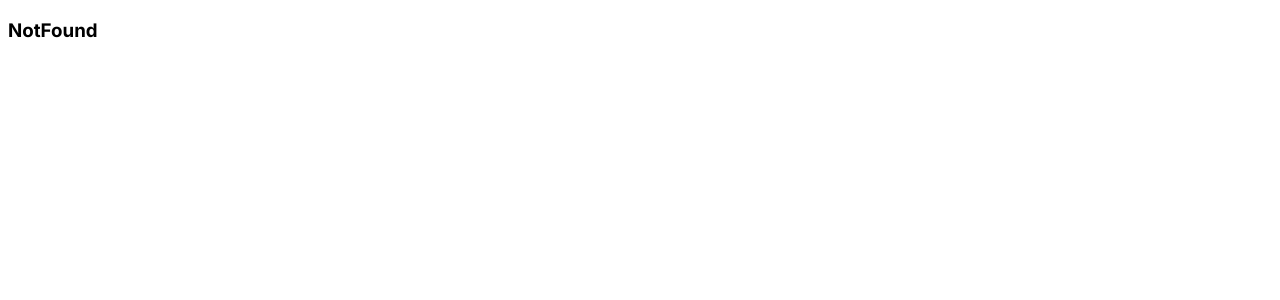
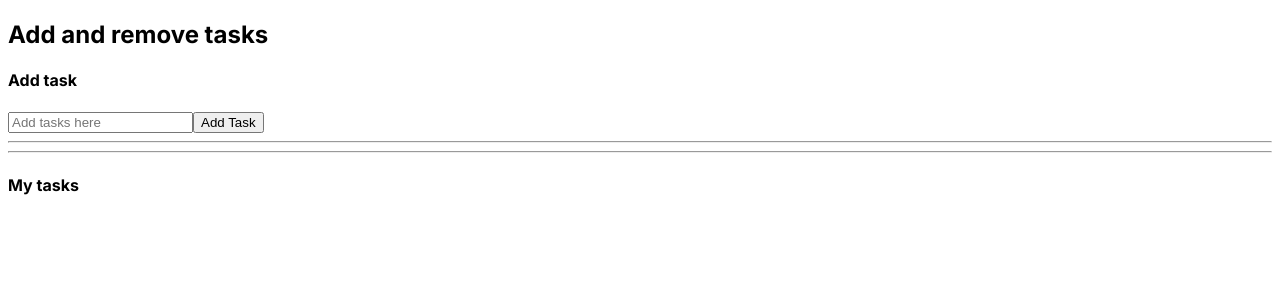
Before and after one commit to Danish1790/NextJsRe, a Next.js app in the folder nextjsre/: page /todo in a window 1280 px wide. Before the commit this address had no page. Shown: the top 300 px of the page. Built offline with nearby package versions, Linux system fonts and the light colour scheme.

Commit message:
number and list rtk

```diff
--- a/nextjsre/app/page.js
+++ b/nextjsre/app/page.js
@@ -19,6 +19,8 @@ export default function Home() {
     <Link href="calc">Goto Calculation</Link>
     <br/>
     <Link href="user">Goto Users</Link>
+    <br/>
+    <Link href="todo">Goto Tasks</Link>
 
     <br/>
     <button onClick={()=>navigate("/productlist")}>
--- /dev/null
+++ b/nextjsre/app/todo/page.js
@@ -0,0 +1,52 @@
+'use client'
+import { addTodo,removeTodo } from '@/src/reduxtoolkit/TodoSlice'
+import React, { useState } from 'react'
+import { useDispatch } from 'react-redux'
+import { useSelector } from 'react-redux/es/hooks/useSelector'
+
+
+
+const page = () => {
+    const todoData = useSelector((data)=>data.todoData.todos)
+    const [todoList,setTodoList] = useState("")
+    const dispatch = useDispatch();
+
+    const handleTodo = () =>{
+        if(todoList!=""){
+            dispatch(addTodo(todoList))
+        }
+        else{
+            window.alert("empty list item")
+        }
+    }
+
+
+
+  return (
+    <div>
+        <h2>Add and remove tasks</h2>
+        <div>
+            <h4>Add task</h4>
+            <input type='text' placeholder='Add tasks here' onChange={(e)=>{setTodoList(e.target.value)}}/>
+            <button onClick={handleTodo} >Add Task</button>
+        </div>
+        <hr />
+        <hr />
+        <div>
+        <h4>My tasks</h4>
+        {
+            todoData.map((item)=>(
+                <div>
+                <span>
+                    {item.name}
+                </span>
+                <button onClick={()=>{dispatch(removeTodo(item.id))}}>Remove task</button>
+                </div>
+            ))
+        }
+        </div>
+    </div>
+  )
+}
+
+export default page
--- a/nextjsre/src/components/DisplayUsers.js
+++ b/nextjsre/src/components/DisplayUsers.js
@@ -6,7 +6,7 @@ import { removeUser } from '../reduxtoolkit/slice'
 
 
 const DisplayUsers = () => {
-  const userData = useSelector((data)=> data.users)
+  const userData = useSelector((data)=>data.userData.users)
   const dispatch = useDispatch()
 
   console.log(userData)
--- /dev/null
+++ b/nextjsre/src/reduxtoolkit/TodoSlice.js
@@ -0,0 +1,28 @@
+const { createSlice, nanoid } = require("@reduxjs/toolkit")
+
+const initialState = {
+    todos:[]
+}
+
+const Slice = createSlice({
+    name:'Todo list slice',
+    initialState,
+    reducers:{
+        addTodo:(state,action)=>{
+            const data = {
+                id:nanoid,
+                name:action.payload
+            }
+            state.todos.push(data)
+        },
+        removeTodo:(state,action)=>{
+            const data = state.todos.filter((item)=>{
+                return item.id!==action.payload
+            })
+            state.todos = data;
+        }
+    }
+})
+
+export const {addTodo,removeTodo} = Slice.actions;
+export default Slice.reducer;
--- /dev/null
+++ b/nextjsre/src/reduxtoolkit/numberSlice.js
@@ -0,0 +1,22 @@
+const { createSlice } = require("@reduxjs/toolkit");
+
+const initialState = {
+    number: 0
+};
+
+const Slice = createSlice({
+    name:"number add remove silce",
+    initialState,
+    reducers:{
+        addNumber:(state,action) => {
+            state.number = state.number + 1
+        },
+        subNumber:(state,action) => {
+            state.number = state.number - 1
+        }
+
+    }
+})
+
+export const {addNumber,subNumber} = Slice.actions;
+export default Slice.reducer;
--- a/nextjsre/src/reduxtoolkit/store.js
+++ b/nextjsre/src/reduxtoolkit/store.js
@@ -1,7 +1,13 @@
 "use client"
 const {configureStore} = require("@reduxjs/toolkit")
-import reducer from './slice'
+import userReducer from './slice'
+import todoReducer from './TodoSlice'
+import numberReducer from './numberSlice'
 
 export const store = configureStore({
-    reducer
+    reducer:{
+        userData:userReducer,
+        todoData:todoReducer,
+        numberData:numberReducer
+    }
 })
```
Also changed, not shown: nextjsre/app/calc/page.js (+11 -10 lines).
